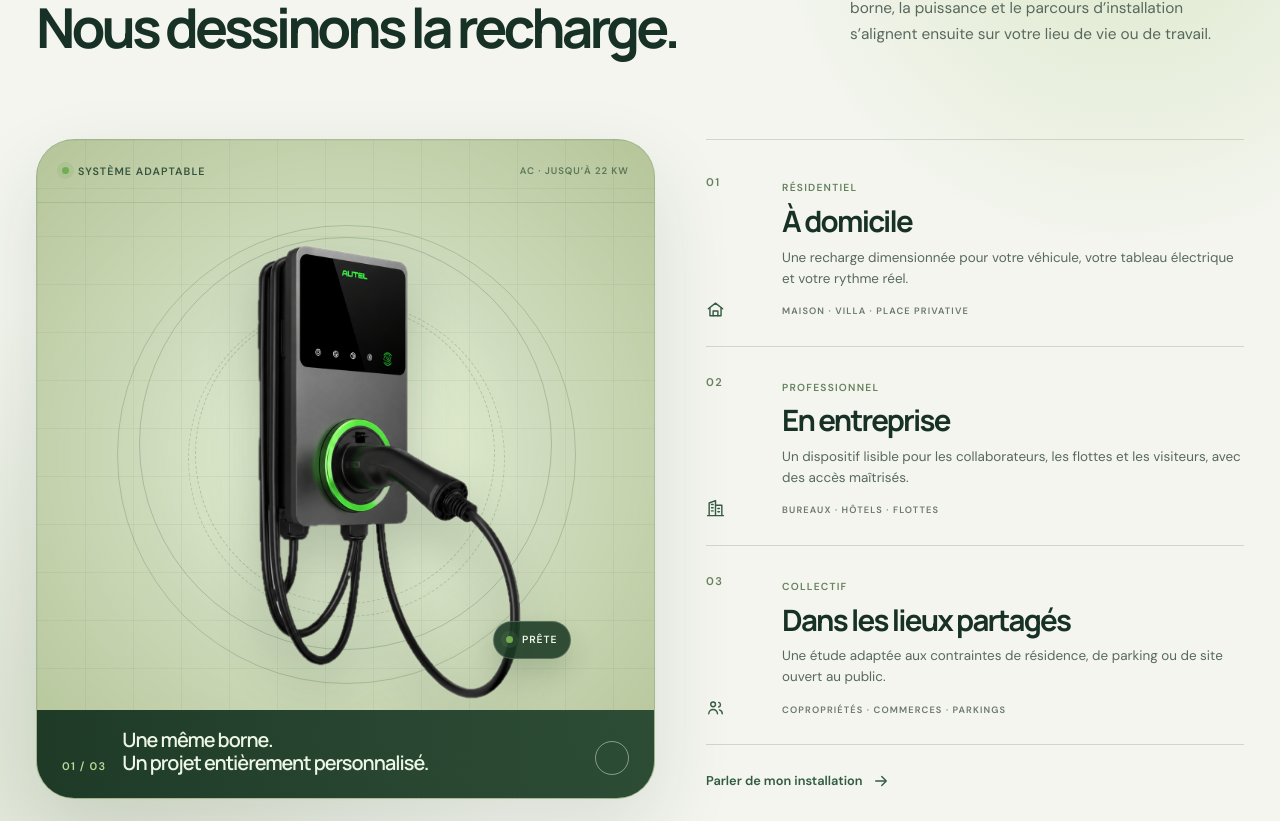
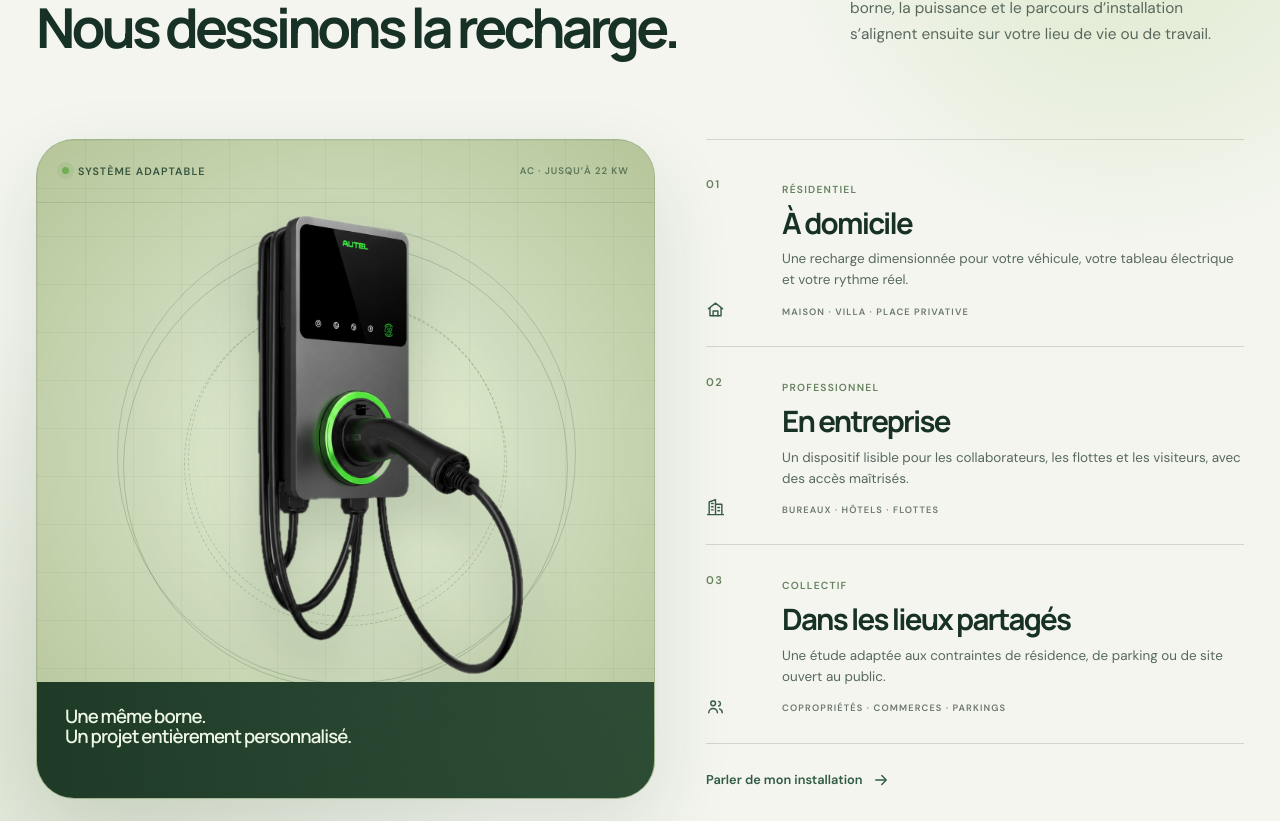
Before and after one commit to evatlasstore-dot/nextevatlas, a Next.js app: page / in a window 1280 px wide. Shown: the part 2319-3140 px from the top of the page. Built offline with nearby package versions, Linux system fonts and the light colour scheme.

Commit message:
Refine home charger configuration stage

```diff
--- a/components/home/HomeFuturisticSections.module.css
+++ b/components/home/HomeFuturisticSections.module.css
@@ -114,7 +114,6 @@
 }
 
 .atlasStageMeta i,
-.atlasSignal b,
 .protocolFooter i,
 .controlReadout strong i,
 .appDevice figcaption i {
@@ -134,13 +133,15 @@
 
 .atlasObject {
   position: absolute;
-  inset: 72px 12% 72px;
+  inset: 82px 9% 128px;
   z-index: 1;
 }
 
 .atlasCharger {
   z-index: 1;
   object-fit: contain;
+  object-position: center 47%;
+  transform: scale(1.06) translateY(-1%);
   filter: drop-shadow(0 26px 24px rgba(20, 45, 28, .23));
 }
 
@@ -168,55 +169,25 @@
   border-style: dashed;
 }
 
-.atlasSignal {
-  position: absolute;
-  z-index: 2;
-  right: 2%;
-  bottom: 13%;
-  display: inline-flex;
-  align-items: center;
-  gap: 9px;
-  padding: 10px 12px;
-  color: #eff8e9;
-  border: 1px solid rgba(239, 248, 233, .22);
-  border-radius: 999px;
-  background: rgba(28, 58, 37, .88);
-  box-shadow: 0 14px 26px rgba(30, 58, 36, .17);
-  font-size: .65rem;
-  font-weight: 800;
-  letter-spacing: .09em;
-  text-transform: uppercase;
-}
-
 .atlasStageFooter {
   align-self: end;
-  align-items: flex-end;
-  padding-top: 18px;
+  display: block;
+  min-height: 116px;
+  padding: 24px 28px 23px;
   color: #edf6e6;
   background: linear-gradient(90deg, rgba(24, 53, 35, .96), rgba(28, 61, 40, .89));
 }
 
-.atlasStageFooter > span {
-  color: #b9d994;
-  font-size: .69rem;
-  font-weight: 800;
-  letter-spacing: .11em;
-}
-
 .atlasStageFooter p {
-  margin-right: auto;
+  max-width: 470px;
+  margin: 0;
   font-family: Manrope, sans-serif;
-  font-size: clamp(1.05rem, 1.55vw, 1.42rem);
+  font-size: clamp(1.02rem, 1.45vw, 1.34rem);
   font-weight: 600;
   letter-spacing: -.05em;
-  line-height: 1.17;
-}
-
-.atlasStageFooter > i {
-  width: 34px;
-  height: 34px;
-  border: 1px solid rgba(238, 247, 229, .47);
-  border-radius: 50%;
+  line-height: 1.1;
+  overflow-wrap: anywhere;
+  text-wrap: balance;
 }
 
 .contextList {
@@ -227,20 +198,43 @@
 
 .contextCard {
   position: relative;
+  isolation: isolate;
   display: grid;
   grid-template-columns: 58px minmax(0, 1fr);
   gap: 18px;
   min-height: 166px;
   padding: 27px 0;
   border-bottom: 1px solid rgba(24, 49, 38, .16);
-  transition: padding .35s cubic-bezier(.22,.61,.36,1), background .35s cubic-bezier(.22,.61,.36,1);
+  transition: border-color .25s ease;
+}
+
+.contextCard::before {
+  position: absolute;
+  z-index: 0;
+  inset: 8px -14px;
+  border-radius: 18px;
+  background: linear-gradient(90deg, rgba(222, 237, 208, .72), rgba(255, 255, 250, .8));
+  box-shadow: 0 12px 28px rgba(31, 59, 38, .05);
+  content: "";
+  opacity: 0;
+  pointer-events: none;
+  transform: scale(.985);
+  transition: opacity .25s ease, transform .32s cubic-bezier(.22,.61,.36,1);
+}
+
+.contextCard > * {
+  position: relative;
+  z-index: 1;
+  min-width: 0;
 }
 
 .contextCard:hover {
-  padding-right: 18px;
-  padding-left: 18px;
-  margin-inline: -18px;
-  background: rgba(255, 255, 250, .56);
+  border-bottom-color: rgba(49, 91, 66, .3);
+}
+
+.contextCard:hover::before {
+  opacity: 1;
+  transform: scale(1);
 }
 
 .contextIndex {
@@ -274,6 +268,13 @@
   color: #183126;
   font-size: clamp(1.55rem, 2.3vw, 2.42rem);
   letter-spacing: -.06em;
+  overflow-wrap: anywhere;
+  text-wrap: balance;
+  transition: color .25s ease;
+}
+
+.contextCard:hover h3 {
+  color: #244b32;
 }
 
 .contextCard p {
@@ -282,6 +283,7 @@
   color: #58695e;
   font-size: .84rem;
   line-height: 1.58;
+  overflow-wrap: anywhere;
 }
 
 .contextDetail {
@@ -289,6 +291,8 @@
   margin-top: 15px;
   color: #6c786f;
   font-size: .58rem;
+  line-height: 1.45;
+  overflow-wrap: anywhere;
 }
 
 .atlasLink,
@@ -998,7 +1002,6 @@
   .atlasStage { max-width: 710px; width: 100%; margin: 0 auto; }
   .contextList { grid-template-columns: 1fr 1fr; column-gap: 26px; }
   .contextCard:nth-child(3) { grid-column: 1 / -1; }
-  .contextCard:hover { padding-right: 0; padding-left: 0; margin-inline: 0; background: transparent; }
   .atlasLink { align-self: center; justify-self: end; margin-top: 0; }
   .protocolTimeline { grid-template-columns: 1fr 1fr; }
   .protocolTimeline::before { display: none; }
@@ -1019,11 +1022,9 @@
   .atlasStageMeta,
   .atlasStageFooter { padding: 18px; }
   .atlasStageMeta small { display: none; }
-  .atlasObject { inset: 63px 7% 70px; }
-  .atlasSignal { right: 4%; bottom: 13%; padding: 8px 10px; font-size: .58rem; }
-  .atlasStageFooter { gap: 12px; }
-  .atlasStageFooter p { font-size: 1.05rem; }
-  .atlasStageFooter > i { width: 27px; height: 27px; }
+  .atlasObject { inset: 63px 3.5% 116px; }
+  .atlasStageFooter { min-height: 104px; padding: 20px 18px 19px; }
+  .atlasStageFooter p { max-width: 320px; font-size: 1rem; }
   .contextList { display: block; margin-top: 8px; }
   .contextCard { grid-template-columns: 44px minmax(0, 1fr); min-height: 0; padding: 24px 0; }
   .contextIndex { gap: 18px; }
@@ -1069,9 +1070,8 @@
 @media (max-width: 430px) {
   .atlasStage { min-height: 490px; }
   .atlasStageMeta { font-size: .58rem; }
-  .atlasStageFooter p br { display: none; }
   .atlasStageFooter p { font-size: .94rem; }
-  .atlasObject { inset-right: 1%; inset-left: 1%; }
+  .atlasObject { right: 0; bottom: 110px; left: 0; }
   .protocolTimeline li { grid-template-columns: 46px minmax(0, 1fr); gap: 13px; }
   .protocolStepTop > span { width: 44px; height: 44px; font-size: .64rem; }
   .protocolTimeline h3 { font-size: 1.35rem; }
@@ -1086,6 +1086,7 @@
 
 @media (prefers-reduced-motion: reduce) {
   .contextCard,
+  .contextCard::before,
   .protocolTimeline li,
   .launchQuote,
   .launchSimulator,
@@ -1097,6 +1098,7 @@
   .launchSimulator > b,
   .faqItems summary svg { transition: none; }
   .contextCard:hover,
+  .contextCard:hover::before,
   .protocolTimeline li:hover,
   .launchQuote:hover,
   .launchSimulator:hover { transform: none; }
--- a/components/home/HomeFuturisticSections.tsx
+++ b/components/home/HomeFuturisticSections.tsx
@@ -108,12 +108,9 @@ export function HomeFuturisticSolutions() {
                 fill
                 sizes="(max-width: 760px) 88vw, (max-width: 1100px) 50vw, 540px"
               />
-              <span className={styles.atlasSignal} aria-hidden="true"><b /> Prête</span>
             </div>
             <div className={styles.atlasStageFooter}>
-              <span>01 / 03</span>
               <p>Une même borne.<br />Un projet entièrement personnalisé.</p>
-              <i aria-hidden="true" />
             </div>
           </article>
 
```
